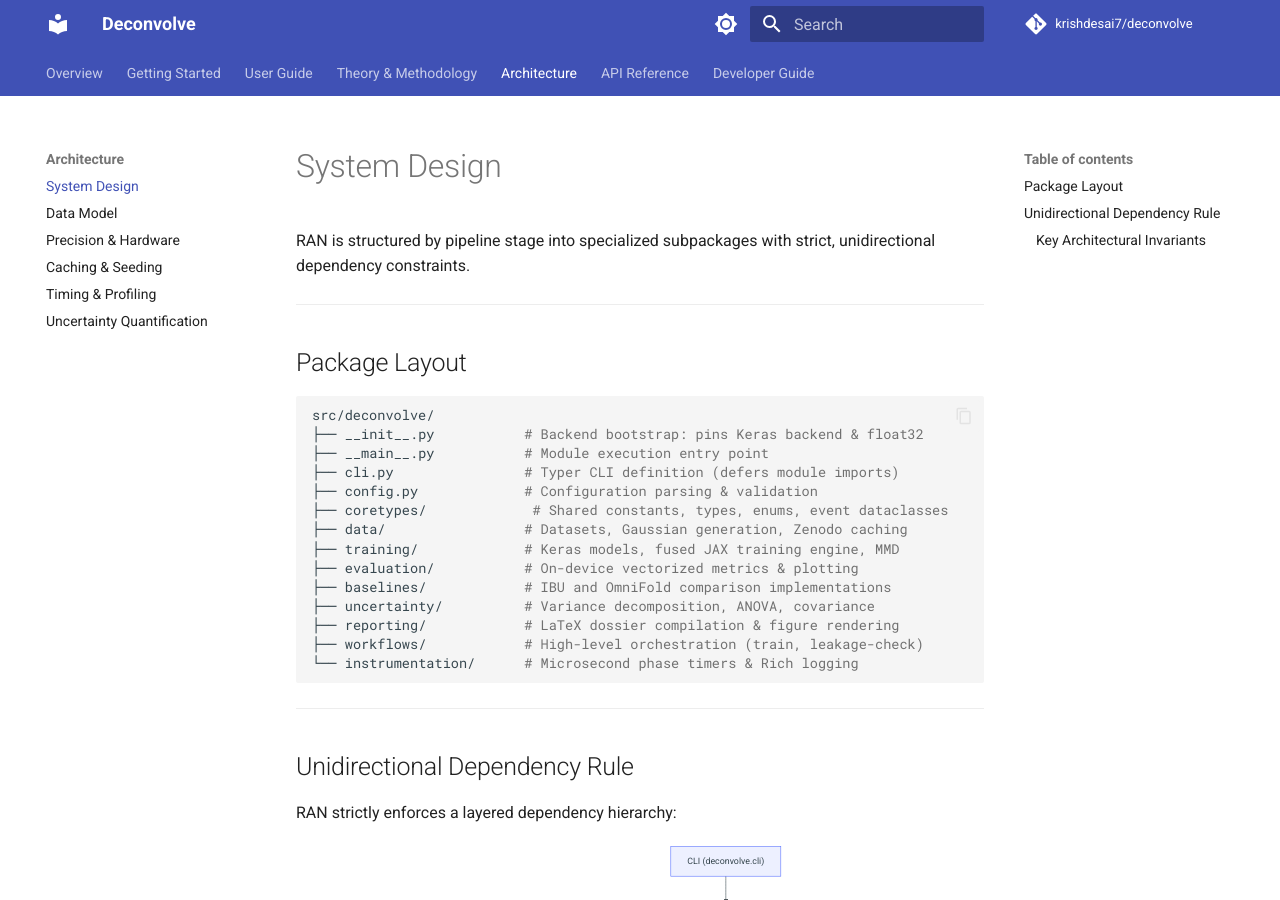
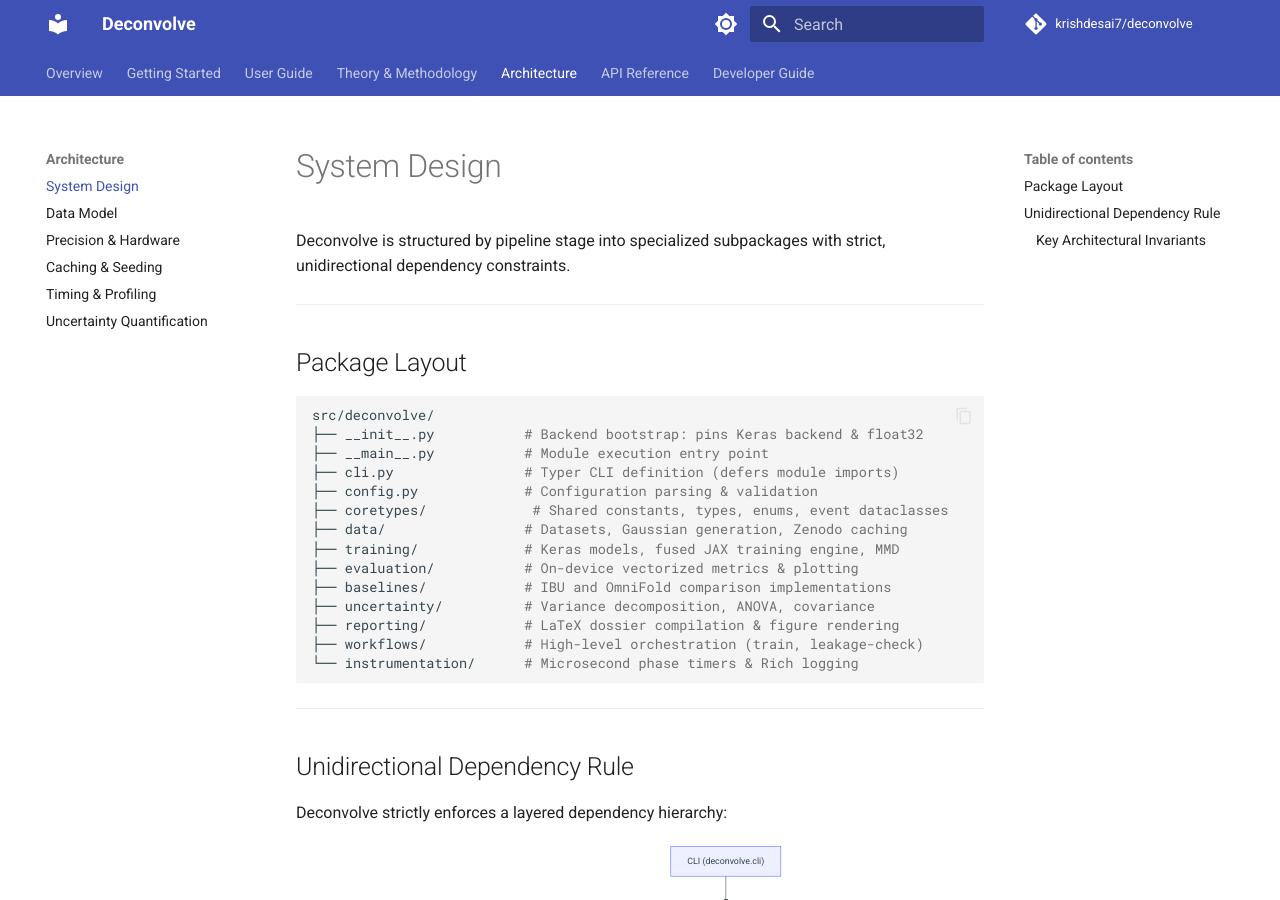
Before and after one commit to krishdesai7/RANv4, an MkDocs documentation site: the page built from docs/architecture/system-design.md, in a window 1280 px wide and 900 px high. Built offline with MkDocs 1.6.1 and Material for MkDocs 9.7.7, drawn with Linux system fonts in a browser that asks for light colours; comment, search, counter and statistics services are not loaded; some of the changed lines change nothing that is shown.

Commit message:
refactor: update documentation to replace 'RAN' with 'Deconvolve' in system-design.md for consistency and clarity

````diff
--- a/docs/architecture/system-design.md
+++ b/docs/architecture/system-design.md
@@ -1,6 +1,6 @@
 # System Design
 
-RAN is structured by pipeline stage into specialized subpackages with strict, unidirectional dependency constraints.
+Deconvolve is structured by pipeline stage into specialized subpackages with strict, unidirectional dependency constraints.
 
 ---
 
@@ -27,7 +27,7 @@ src/deconvolve/
 
 ## Unidirectional Dependency Rule
 
-RAN strictly enforces a layered dependency hierarchy:
+Deconvolve strictly enforces a layered dependency hierarchy:
 
 ```mermaid
 flowchart TD
@@ -41,11 +41,11 @@ flowchart TD
     Evaluation --> Data
     Baselines --> Data
 
-    Training --> Rantypes["Types & Constants (deconvolve.coretypes)"]
-    Evaluation --> Rantypes
-    Baselines --> Rantypes
-    Data --> Rantypes
-    Reporting --> Rantypes
+    Training --> Coretypes["Types & Constants (deconvolve.coretypes)"]
+    Evaluation --> Coretypes
+    Baselines --> Coretypes
+    Data --> Coretypes
+    Reporting --> Coretypes
 
     Training --> Instrumentation["Instrumentation (deconvolve.instrumentation)"]
 ```
````
